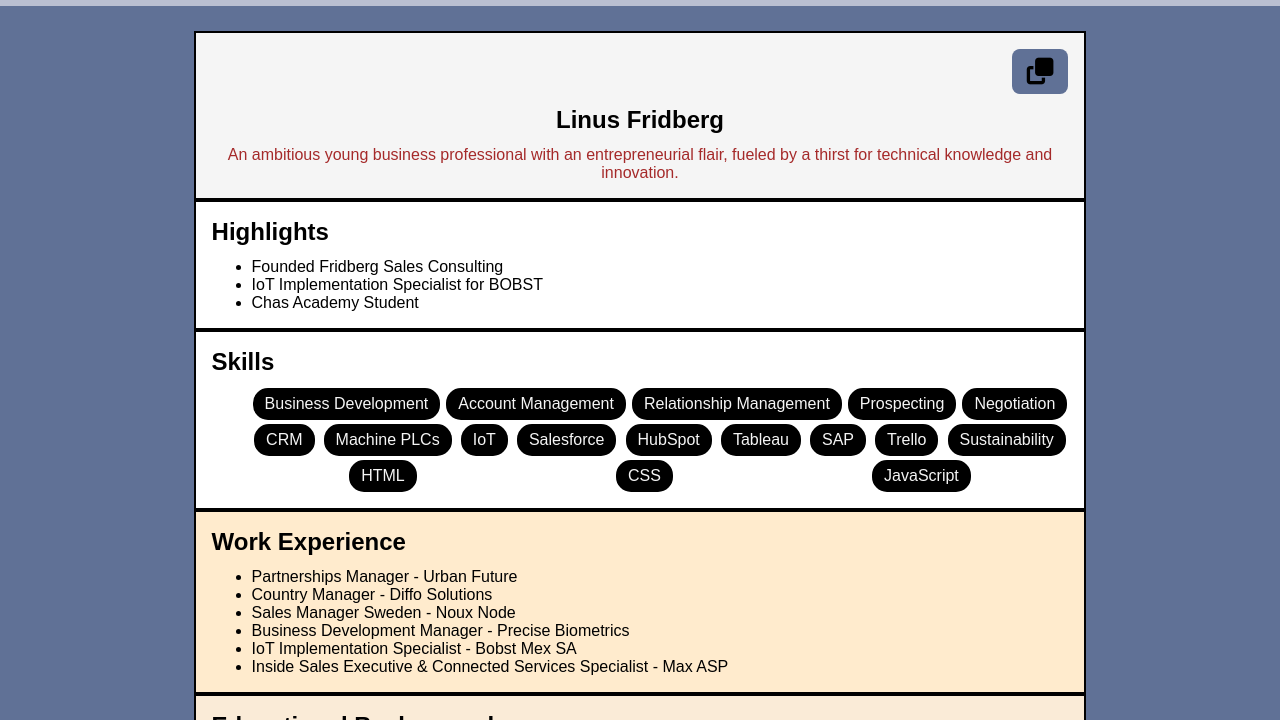
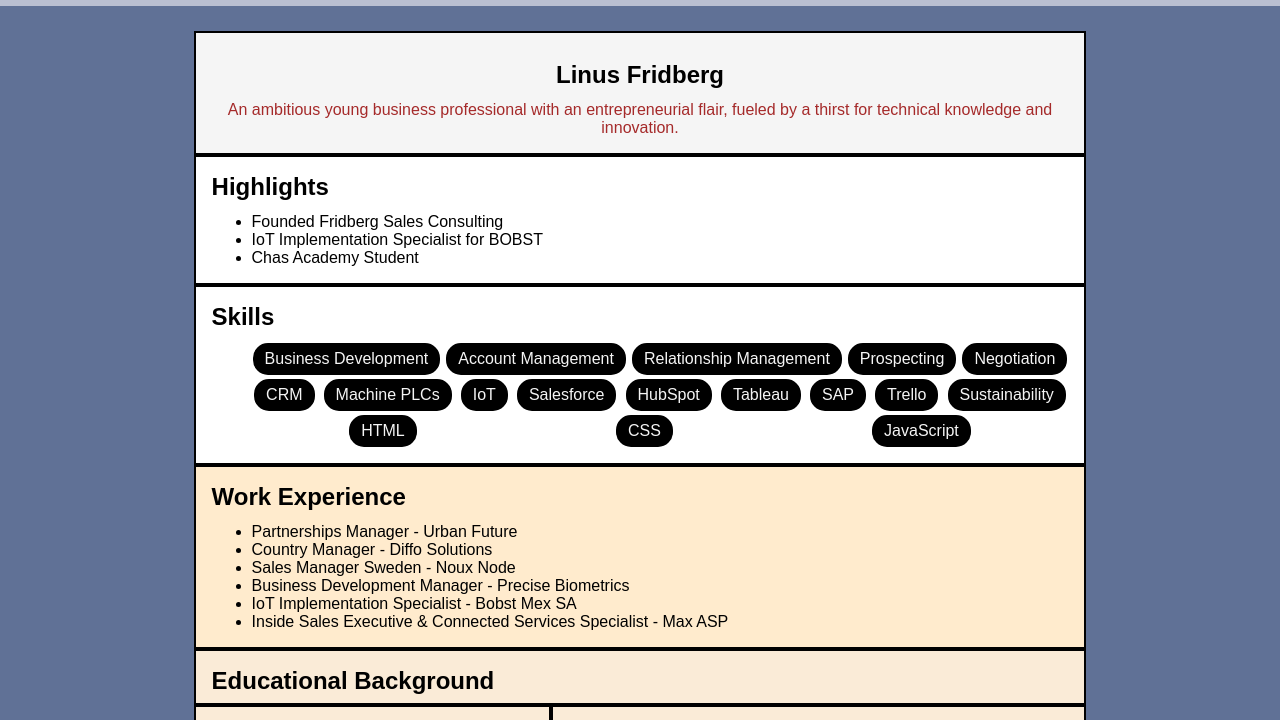
Before and after one commit to Fridbergs/uppgift_2_final, a plain HTML site: page cv.html in a window 1280 px wide. Shown: the part 74-794 px from the top of the page. Drawn offline with Linux system fonts and the light colour scheme.

Commit message:
small changes

```diff
--- a/cv.html
+++ b/cv.html
@@ -46,11 +46,7 @@
     <main>
       <section class="project-container">
         <div class="intro-top">
-          <div class="copy-Section">
-            <button class="copy-Cv-Button" id="copyText">
-              <i class="fa-solid fa-clone fa-2xl"></i>
-            </button>
-          </div>
+          <div class="copy-Section"></div>
           <h1 class="name-title" id="profileName"></h1>
           <p class="slogan-text" id="sloganTitle"></p>
         </div>
```
